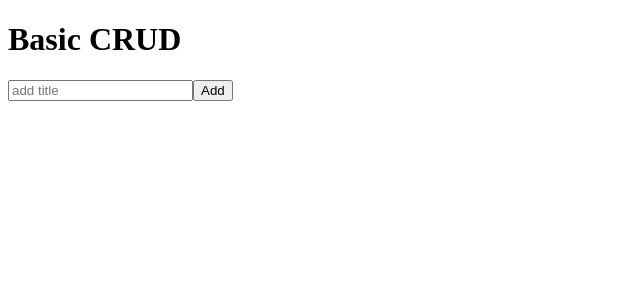
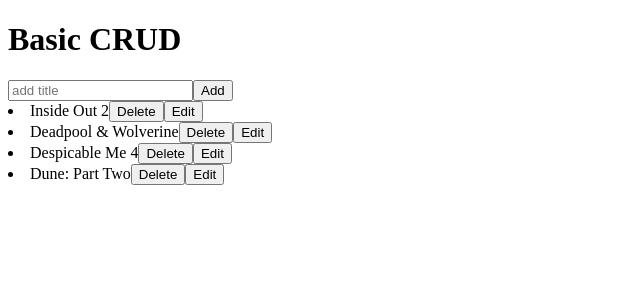
Before and after one commit to aryan-backend-wala/learn_basic_crud_in_react, a React (Vite) app: page / in a window 1280 px wide. Shown: the top 300 px of the page, without its empty margins (0-640 px from the left). Built offline with nearby package versions, Linux system fonts and the light colour scheme.

Commit message:
compeleted all funtionalities of cred app

```diff
--- a/src/App.jsx
+++ b/src/App.jsx
@@ -1,31 +1,55 @@
-import { useId, useRef, useState } from "react";
+import { useId, useState } from "react";
 import AddTitle from "./components/addTitle";
+import TitleList from "./components/titleList";
+import { initialData } from "./utlis/initialData";
 
 export default function App() {
-  const [data, setData] = useState([]);
+  const [movies, setMovies] = useState(initialData);
+  const [currentMovie, setCurrentMovie] = useState(null);
 
-  const id = useRef(0);
+  const id = useId();
 
   function handleAddTitle(title){
-    id.current += 1
-    setData(prevData => {
-      return [
-        ...prevData,
-        {
-          title: title,
-          id: id.current
-        }
-      ]
-    })
+    if(currentMovie){
+      setMovies((prevData) =>
+        prevData.map((movie) =>
+          movie.id === currentMovie.id ? { ...movie, title } : movie
+        )
+      );
+      setCurrentMovie(null);
+    } else {
+      setMovies(prevData => [
+          ...prevData,
+          {
+            title: title,
+            id: id + new Date().toLocaleTimeString()
+          }
+      ])
+    }
   }
 
-  console.log(data)
+  function handleDeleteTitle(id){
+    setMovies(movies.filter(movies => movies.id !== id))
+  }
+
+  function handleEditTitle(id){
+    const movie = movies.find((movie) => movie.id === id);
+    setCurrentMovie(movie)
+  }
+
+  console.log(movies)
 
   return (
     <div>
       <h1>Basic CRUD</h1>
       <AddTitle
         onAddTitle={handleAddTitle}
+        movie={currentMovie}
+      />
+      <TitleList
+        titles={movies}
+        onDeleteTitle={handleDeleteTitle}
+        onEditTitle={handleEditTitle}
       />
     </div>
   );
--- a/src/components/addTitle.jsx
+++ b/src/components/addTitle.jsx
@@ -1,7 +1,14 @@
-import { useState } from "react"
+import { useEffect, useState } from "react"
 
-export default function AddTitle({onAddTitle}){
-  const [title, setTitle] = useState('');
+export default function AddTitle({onAddTitle, movie}){
+  const [title, setTitle] = useState("");
+  useEffect(() => {
+    if(movie){
+      setTitle(movie.title)
+    } else {
+      setTitle("")
+    }
+  }, [movie])
   return (
     <>
       <label>
@@ -10,13 +17,13 @@
           placeholder="add title"
           name="title"
           value={title}
-          onChange={(e) => setTitle(e.target.title)}
+          onChange={(e) => setTitle(e.target.value)}
         />
       </label>
       <button onClick={() => {
         onAddTitle(title)
         setTitle("")
-      }}>Add</button>
+      }}>{movie ? 'Save': "Add"}</button>
     </>
   );
 }
--- /dev/null
+++ b/src/components/titleList.jsx
@@ -0,0 +1,14 @@
+export default function TitleList({
+  titles,
+  onDeleteTitle, onEditTitle
+}){
+  return (
+    <>
+      {titles.map(title => <li key={title.id}>
+        {title.title}
+        <button onClick={() => onDeleteTitle(title.id)}>Delete</button>
+        <button onClick={() => onEditTitle(title.id)}>Edit</button>
+      </li>)}
+    </>
+  );
+}
--- /dev/null
+++ b/src/utlis/initialData.jsx
@@ -0,0 +1,18 @@
+export const initialData = [
+  {
+    "title": "Inside Out 2",
+    "id": ":r1:12:04:58 PM"
+  },
+  {
+    "title": "Deadpool & Wolverine",
+    "id": ":r1:12:05:06 PM"
+  },
+  {
+    "title": "Despicable Me 4",
+    "id": ":r1:12:05:12 PM"
+  },
+  {
+    "title": "Dune: Part Two",
+    "id": ":r1:12:05:19 PM"
+  }
+]
```
